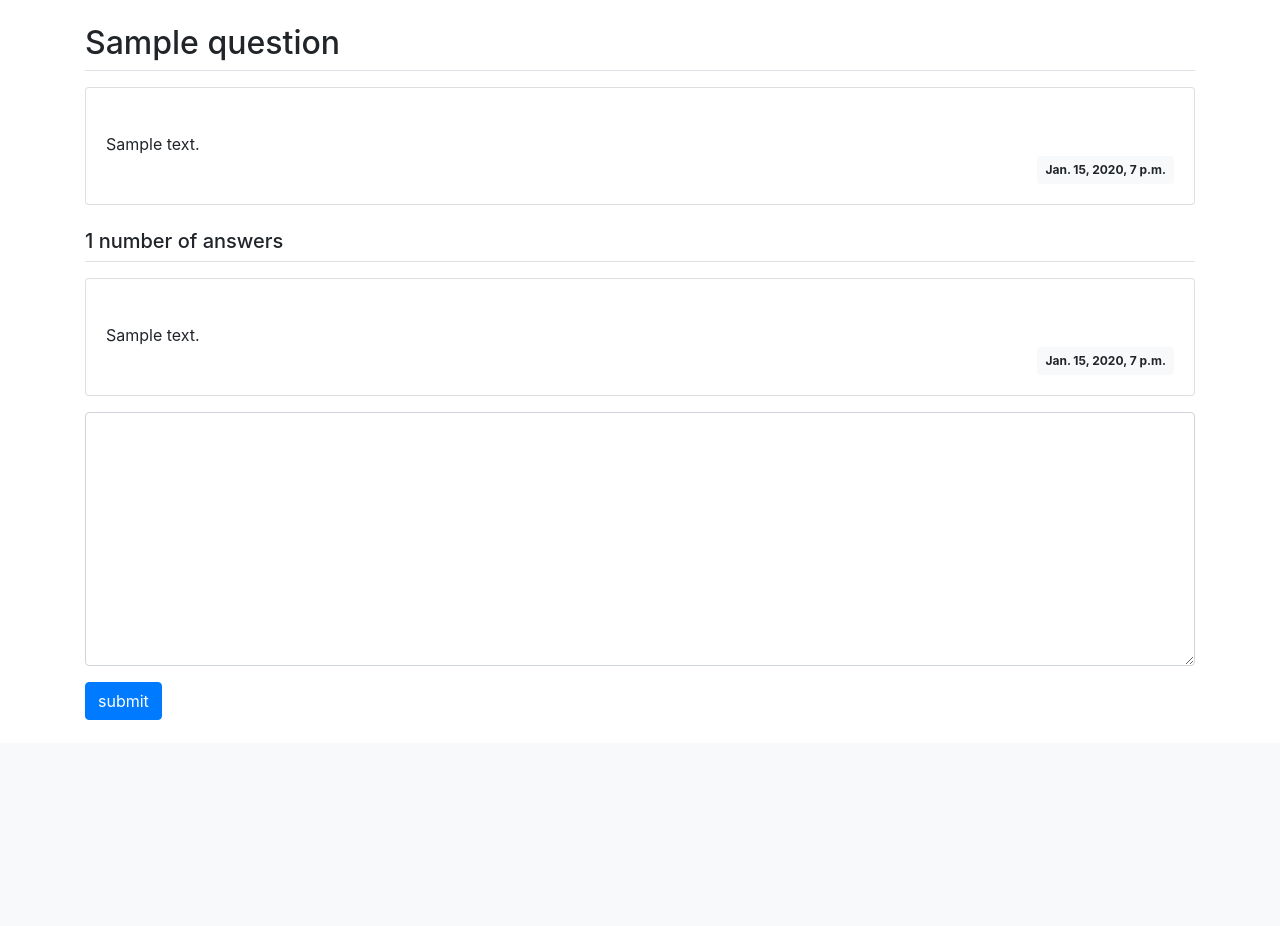
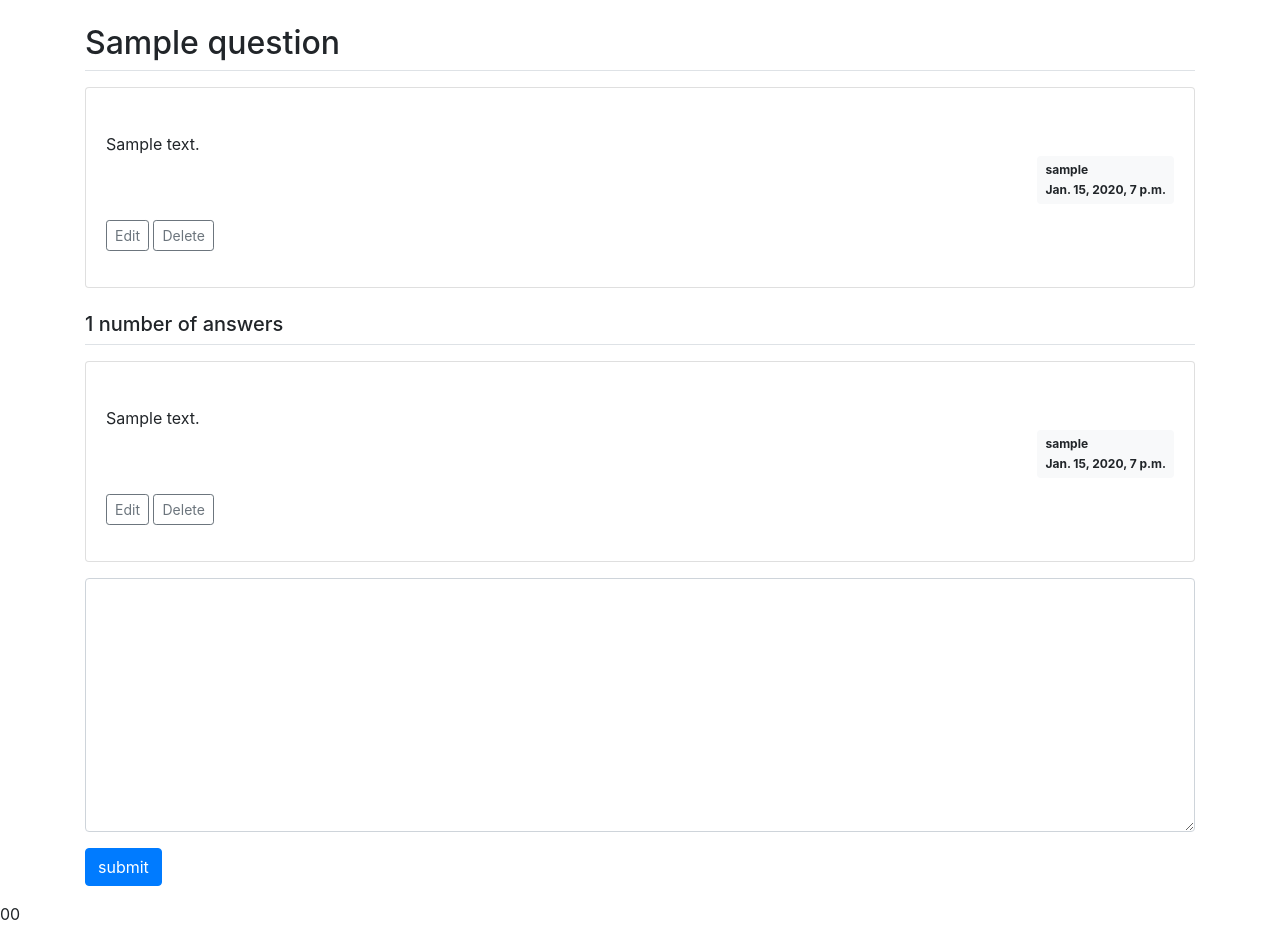
Before and after one commit to daniel4191/Django_borad, a Django app: page /pybo/answer/create/1/ in a window 1280 px wide. Shown: the part 57-983 px from the top of the page. Before the commit the page ends 777 px from the top, so only its background shows below. Run offline with Django 4.2, Linux system fonts and the light colour scheme; a user stored in the database is signed in; tables that the repository leaves empty hold one stand-in row (values such as "Sample post"); some libraries are stand-ins or nearby versions.

Commit message:
answer edit, delete functions added

```diff
--- a/pybo/models.py
+++ b/pybo/models.py
@@ -10,6 +10,9 @@ class Question(models.Model):
     subject = models.CharField(max_length=200)
     content = models.TextField()
     create_date = models.DateTimeField()
+    # null은 데이터베이스상의 컬럼값(필드값이라고도 부른다.)의 공백 유무를 말하며
+    # blank는 form.is_valid()로 유효성 검사를 할때 값 유무에 대해서 말한다.
+    modify_date = models.DateTimeField(null=True, blank=True)
 
     def __str__(self):
         return self.subject
@@ -21,3 +24,6 @@ class Answer(models.Model):
     question = models.ForeignKey(Question, on_delete=models.CASCADE)
     content = models.TextField()
     create_date = models.DateTimeField()
+    # null은 데이터베이스상의 컬럼값(필드값이라고도 부른다.)의 공백 유무를 말하며
+    # blank는 form.is_valid()로 유효성 검사를 할때 값 유무에 대해서 말한다.
+    modify_date = models.DateTimeField(null=True, blank=True)
--- a/pybo/urls.py
+++ b/pybo/urls.py
@@ -11,4 +11,19 @@ urlpatterns = [
     path('answer/create/<int:question_id>/',
          views.answer_create, name="answer_create"),
     path('question/create/', views.question_create, name="question_create"),
+    # 질문 수정 기능 매핑
+    path('question/modify/<int:question_id>/', views.question_modify,
+         name="question_modify"),
+
+    # 질문 삭제 기능
+    path('question/delete/<int:question_id>/', views.question_delete,
+         name='question_delete'),
+
+    # 답변 수정 기능
+    path('answer/modify/<int:answer_id>/',
+         views.answer_modify, name="answer_modify"),
+
+    # 답변 삭제 기능
+    path('answer/delete/<int:answer_id>/',
+         views.answer_delete, name='answer_delete')
 ]
--- a/pybo/views.py
+++ b/pybo/views.py
@@ -3,8 +3,9 @@ from django.http import HttpResponse
 from django.utils import timezone
 from django.core.paginator import Paginator
 from django.contrib.auth.decorators import login_required
+from django.contrib import messages
 
-from .models import Question
+from .models import Question, Answer
 from .forms import QuestionForm, AnswerForm
 # Create your views here.
 
@@ -123,3 +124,84 @@ def question_create(request):
         form = QuestionForm()
     context = {'form': form}
     return render(request, 'pybo/question_form.html', context)
+
+
+@login_required(login_url='common:login')
+def question_modify(request, question_id):
+    """
+
+    Edit pybo question
+    """
+    question = get_object_or_404(Question, pk=question_id)
+    if request.user != question.author:
+        messages.error(request, 'you don\'t have permission to edit')
+        return redirect('pybo:detail', question_id=question.id)
+
+    if request.method == 'POST':
+        form = QuestionForm(request.POST, instance=question)
+        if form.is_valid():
+            question = form.save(commit=False)
+            question.author = request.user
+            question.modify_date = timezone.now()
+            question.save()
+            return redirect('pybo:detail', question_id=question.id)
+
+    else:
+        form = QuestionForm(instance=question)
+    context = {'form': form}
+    return render(request, 'pybo/question_form.html', context)
+
+
+@login_required(login_url='common:login')
+def question_delete(request, question_id):
+    """
+
+    Delete pybo question
+    """
+    question = get_object_or_404(Question, pk=question_id)
+    if request.user != question.author:
+        messages.error(request, "you don't have permission to delete")
+        return redirect('pybo:detail', question_id=question.id)
+
+    question.delete()
+    return redirect('pybo:index')
+
+
+@login_required(login_url='common:login')
+def answer_modify(request, answer_id):
+    """
+
+    Edit pybo answer
+    """
+    answer = get_object_or_404(Answer, pk=answer_id)
+    if request.user != answer.author:
+        messages.error(request, "you don't have permission to Edit")
+        return redirect('pybo:detail', question_id=answer.question.id)
+
+    if request.method == 'POST':
+        form = AnswerForm(request.POST, instance=answer)
+        if form.is_valid():
+            answer = form.save(commit=False)
+            answer.author = request.user
+            answer.modify_date = timezone.now()
+            answer.save()
+            return redirect('pybo:detail', question_id=answer.question_id)
+
+    else:
+        form = AnswerForm(instance=answer)
+    context = {'answer': answer, 'form': form}
+    return render(request, 'pybo/answer_form.html', context)
+
+
+@login_required(login_url='common:login')
+def answer_delete(request, answer_id):
+    """
+
+    Delete pybo answer
+    """
+    answer = get_object_or_404(Answer, pk=answer_id)
+    if request.user != answer.author:
+        messages.error(request, "you don't have permission to Delete")
+    else:
+        answer.delete()
+    return redirect('pybo:detail', question_id=answer.question.id)
--- a/templates/base.html
+++ b/templates/base.html
@@ -26,5 +26,10 @@
 
 {% comment %} bootstrap js {% endcomment %}
 <script src="{% static 'bootstrap.min.js' %}"></script>
+
+{% comment %} javascript start {% endcomment %}
+{% block script %}
+{% endblock %}00
+{% comment %} javascript end {% endcomment %}
 </body>
 </html>
--- a/templates/pybo/question_detail.html
+++ b/templates/pybo/question_detail.html
@@ -12,10 +12,27 @@
                 {{ question.content }}
             </div>
             <div class="d-flex justify-content-end">
-                <div class="badge badge-light p-2">
-                    {{ question.create_date }}
+                <div class="badge badge-light p-2 text-left">
+                    <div class="mb-2">{{ question.author.username }}</div>
+                    <div>{{ question.create_date }}</div>
                 </div>
             </div>
+
+            {% comment %} 질문 수정 기능 start {% endcomment %}
+            {% if request.user == question.author %}
+            <div class="my-3">
+                {% comment %} pybo의 urls에 question_modify에 대한 매핑이 있어야한다. {% endcomment %}
+                <a href="{% url 'pybo:question_modify' question.id %}"
+                class="btn btn-sm btn-outline-secondary">
+                Edit
+                </a>
+                <a href="#" class="delete btn btn-sm btn-outline-secondary"
+                {% comment %} 이것은 결국 pybo에 매핑을 해줘야한다. {% endcomment %}
+                date-uri="{% url 'pybo:question_delete' question.id %}">Delete</a>
+            </div>
+            {% endif %}
+            {% comment %} 질문 수정 기능 end {% endcomment %}
+
         </div>
     </div>
     <h5 class="border-bottom my-3 py-2">
@@ -28,10 +45,26 @@
                 {{ answer.content }}
             </div>
             <div class="d-flex justify-content-end">
-                <div class="badge badge-light p-2">
-                    {{ answer.create_date }}
+                <div class="badge badge-light p-2 text-left">
+                    <div class="mb-2">{{ answer.author.username }}</div>
+                    <div>{{ answer.create_date }}</div>
                 </div>
             </div>
+
+            {% comment %} 답변 수정 기능 start {% endcomment %}
+            {% if request.user == answer.author %}
+            <div class="my-3">
+                {% comment %} 답변 수정 기능 {% endcomment %}
+                <a href="{% url 'pybo:answer_modify' answer.id %}"
+                class="btn btn-sm btn-outline-secondary">Edit</a>
+                {% comment %} 답변 삭제 기능 {% endcomment %}
+                <a href="#" class="delete btn btn-sm btn-outline-secondary"
+                data-uri="{% url 'pybo:answer_delete' answer.id %}">Delete</a>
+            </div>
+
+            {% endif %}
+            {% comment %} 답변 수정 기능 end {% endcomment %}
+
         </div>
     </div>
     {% endfor %}
@@ -64,6 +97,19 @@
 </div>
 {% endblock  %}
 
+{% comment %} 질문 삭제 버튼에 대한 확인 alert start {% endcomment %}
+{% block script %}
+<script type="text/javascript">
+$(document).ready(function() {
+    $(".delete").on('click', function() {
+        if(confirm('Are you sure you want to Delete?')) {
+            location.href = $(this).data('uri');
+        }
+    });
+});
+</script>
+{% endblock  %}
+{% comment %} 질문 삭제 버튼에 대한 확인 alert end {% endcomment %}
 
 {% comment %} before applied loop {% endcomment %}
 {% comment %} <h1>{{ question.subject }}</h1>
```
Also changed, not shown: templates/pybo/answer_form.html (added, +17 -0 lines), templates/pybo/question_list.html (+12 -9 lines), pybo/migrations/0004_answer_modify_date_question_modify_date.py (added).
